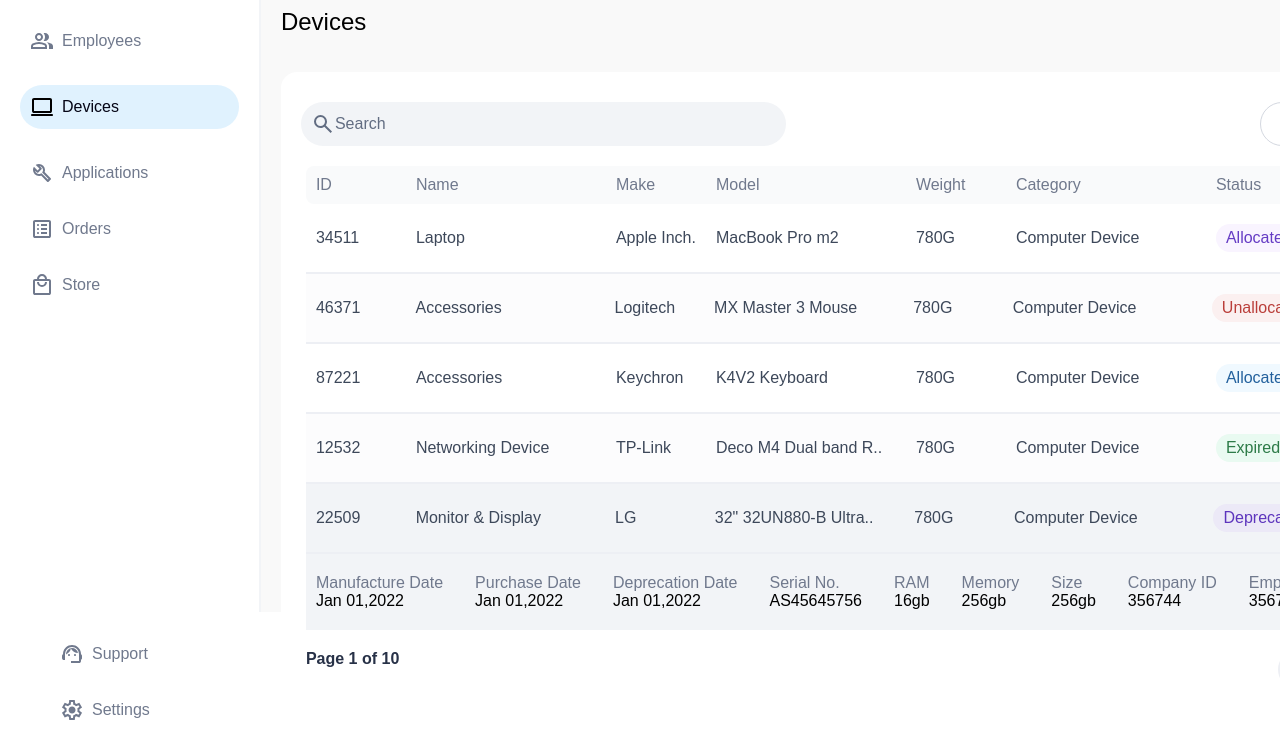
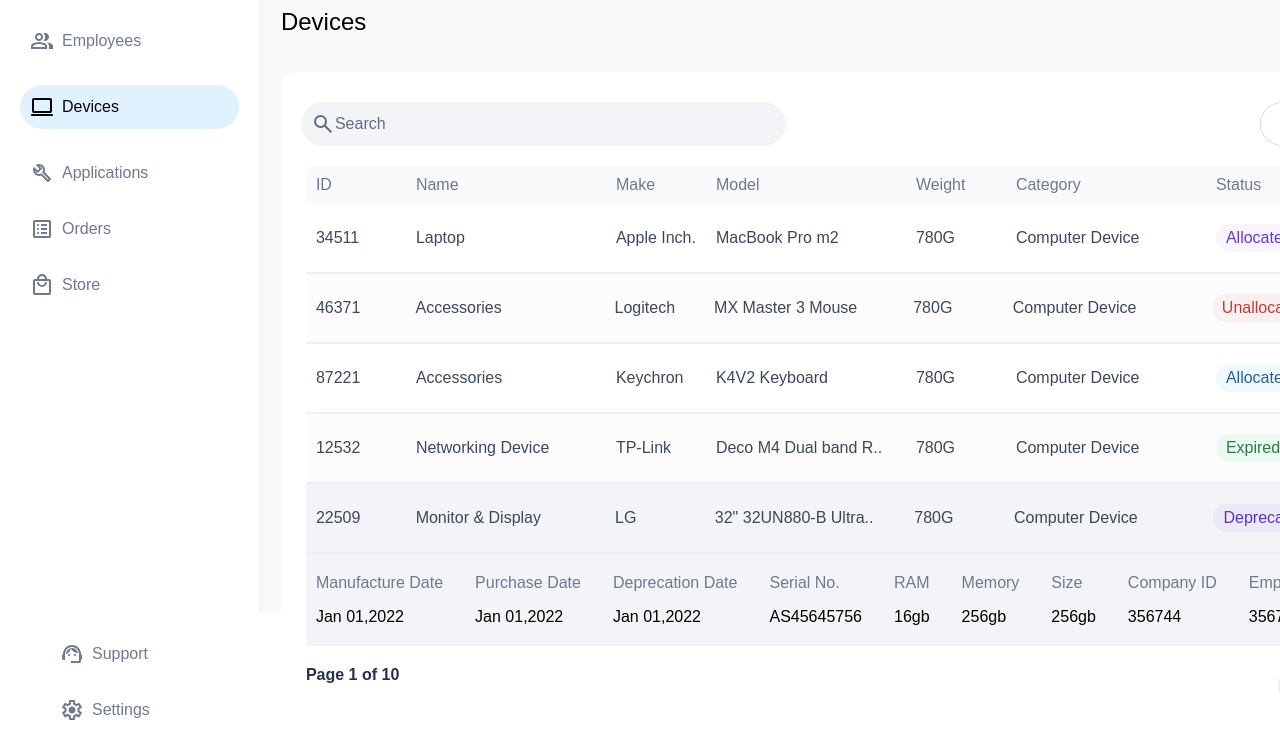
Before and after one commit to Rox-Liu/hr-navigator-devices, a plain HTML site: page index.html in a window 1280 px wide. Shown: the part 114-866 px from the top of the page. Drawn offline with Linux system fonts and the light colour scheme.

Commit message:
bug fixed

```diff
--- a/css/style.css
+++ b/css/style.css
@@ -270,6 +270,12 @@ nav {
     padding: 5px 10px;
 }
 
+.last {
+    display: flex;
+    flex-direction: column;
+    gap: 1rem;
+}
+
 .footer {
     display: flex;
     justify-content: space-between;
--- a/index.html
+++ b/index.html
@@ -162,39 +162,39 @@
                             </div>
                         </div>
                         <div class="item-special">
-                            <div>
+                            <div class="last">
                                 <div>Manufacture Date</div>
                                 <div class="black">Jan 01,2022</div>
                             </div>
-                            <div>
+                            <div class="last">
                                 <div>Purchase Date</div>
                                 <div class="black">Jan 01,2022</div>
                             </div>
-                            <div>
+                            <div class="last">
                                 <div>Deprecation Date</div>
                                 <div class="black">Jan 01,2022</div>
                             </div>
-                            <div>
+                            <div class="last">
                                 <div>Serial No.</div>
                                 <div class="black">AS45645756</div>
                             </div>
-                            <div>
+                            <div class="last">
                                 <div>RAM</div>
                                 <div class="black">16gb</div>
                             </div>
-                            <div>
+                            <div class="last">
                                 <div>Memory</div>
                                 <div class="black">256gb</div>
                             </div>
-                            <div>
+                            <div class="last">
                                 <div>Size</div>
                                 <div class="black">256gb</div>
                             </div>
-                            <div>
+                            <div class="last">
                                 <div>Company ID</div>
                                 <div class="black">356744</div>
                             </div>
-                            <div>
+                            <div class="last">
                                 <div>Employee ID</div>
                                 <div class="black">356744</div>
                             </div>
```
Also changed, not shown: images/Screenshot.png.
